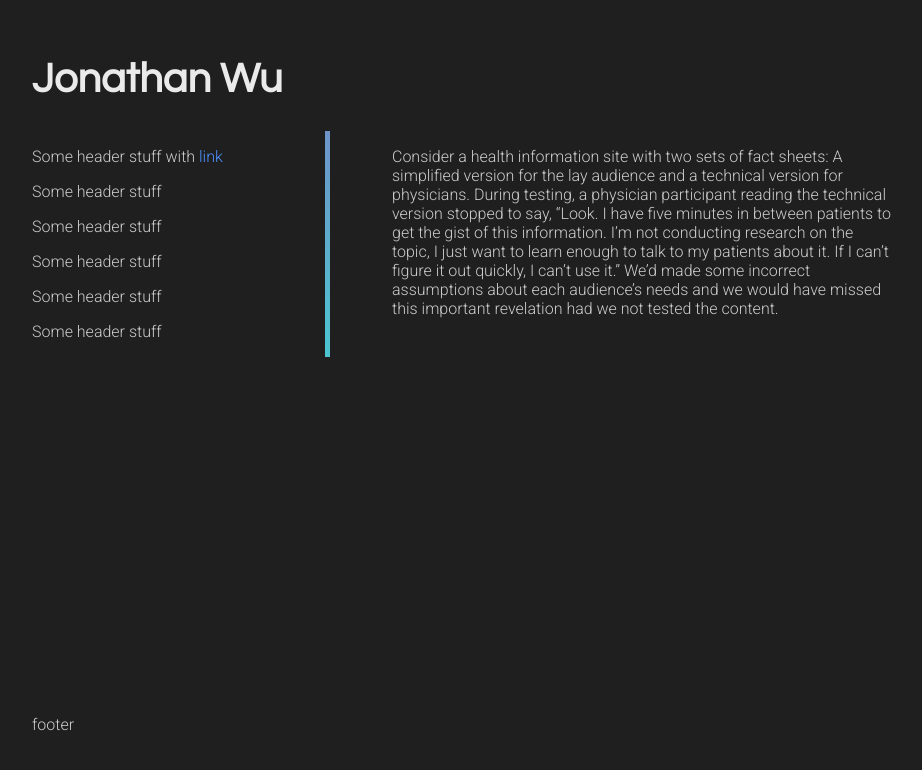
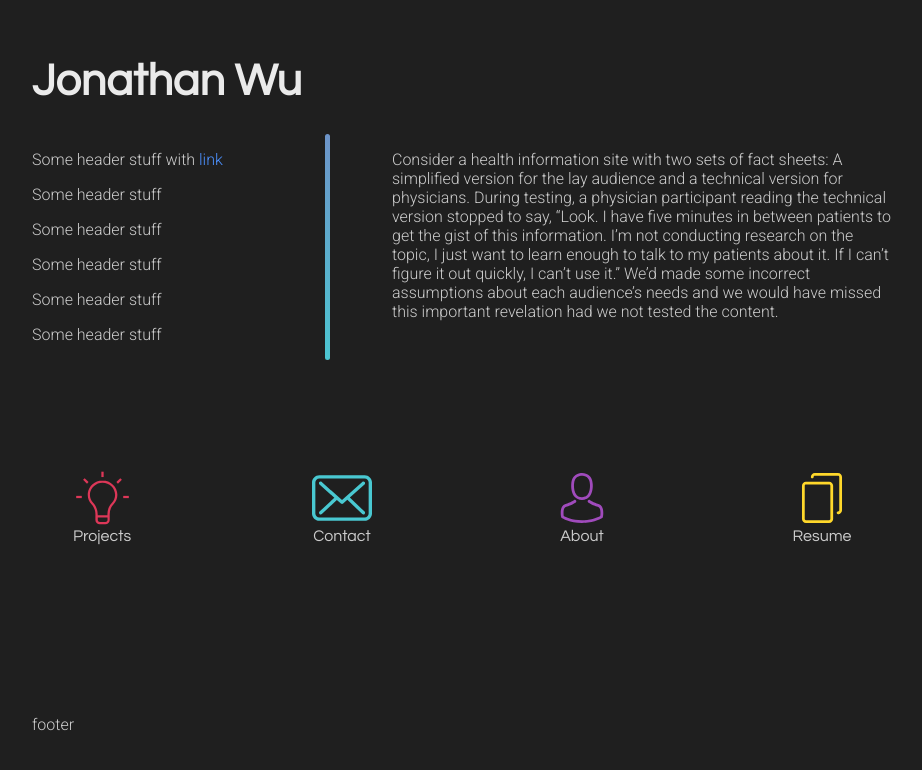
Before and after one commit to wuwica/personalwebsite, a PHP site: page / in a window 1280 px wide. Shown: the top 770 px of the page, without its empty margins (178-1100 px from the left). Run offline with PHP 8.4, Linux system fonts and the light colour scheme.

Commit message:
adding new features
added:
-buttons
-some new text
-some new animations

Need to do:
-button click animations + js
-fill in content
- make svg icons

```diff
--- a/index.html
+++ b/index.html
@@ -20,14 +20,14 @@
         </div>
         <div id="main-content">
 
-            <header>
-                <p>Some header stuff with <span><a>link</a></span></p>
+            <heading>
+                <p>Some header stuff with <a href="#">link</a></p>
                 <p>Some header stuff</p>
                 <p>Some header stuff</p>
                 <p>Some header stuff</p>
                 <p>Some header stuff</p>
                 <p>Some header stuff</p>
-            </header>
+            </heading>
 
             <div class="separator"></div>
             <content>
@@ -35,13 +35,50 @@
             </content>
 
         </div>
+        <div id="menu-cards">
+            <div class="card" id="red">
+                <svg xmlns="http://www.w3.org/2000/svg" xmlns:xlink="http://www.w3.org/1999/xlink" version="1.1" viewBox="0 0 512 512" enable-background="new 0 0 512 512" width="55px" height="60px">
+                    <g>
+                        <g>
+                            <path d="m256,92.3c-74.2,0-127.8,55.3-136.3,114.7-5.3,39.6 7.5,78.2 34.1,107.4 23.4,25 36.2,58.4 36.2,92.8l-.1,54.2c0,21.9 18.1,39.6 40.5,39.6h52.2c22.4,0 40.5-17.7 40.5-39.6l.1-54.2c0-35.4 11.7-67.8 34.1-90.7 24.5-25 37.3-57.3 37.3-90.7-0.1-74.1-63-133.5-138.6-133.5zm46.8,369.1c0,10.4-8.5,18.8-19.2,18.8h-52.2c-10.7,0-19.2-8.3-19.2-18.8v-24h90.5v24zm39.6-159.5c-26.6,27.1-40.5,64.6-40.5,105.3v9.4h-90.5v-9.4c0-38.6-16-77.1-42.6-106.3-23.4-25-33-57.3-28.8-90.7 7.5-50 54-97 116.1-97 65,0 117.2,51.1 117.2,112.6 0,28.1-10.7,55.2-30.9,76.1z" fill="#dd3758"/>
+                            <rect width="21.3" x="245.3" y="11" height="50" fill="#dd3758"/>
+                            <polygon points="385.1,107.4 400,122.3 436.5,87.2 421.5,72.3   " fill="#dd3758"/>
+                            <rect width="52.2" x="448.8" y="236.2" height="20.9" fill="#dd3758"/>
+                            <rect width="52.2" x="11" y="236.2" height="20.9" fill="#dd3758"/>
+                                  <polygon points="90.1,72.2 75.1,87.1 111.6,122.2 126.5,107.3   " fill="#dd3758"/>
+                        </g>
+                    </g>
+                </svg>
+                <h3>Projects</h3>
+            </div>
 
-
-        <footer>
-            <div id="footer-content'">
+            <div class="card" id="blue">
+                <svg xmlns="http://www.w3.org/2000/svg" xmlns:xlink="http://www.w3.org/1999/xlink" version="1.1" id="Capa_1" x="0px" y="0px" viewBox="0 0 483.3 483.3" style="enable-background:new 0 0 483.3 483.3;" xml:space="preserve" width="60px" height="60px">
+                    <path d="M424.3,57.75H59.1c-32.6,0-59.1,26.5-59.1,59.1v249.6c0,32.6,26.5,59.1,59.1,59.1h365.1c32.6,0,59.1-26.5,59.1-59.1    v-249.5C483.4,84.35,456.9,57.75,424.3,57.75z M456.4,366.45c0,17.7-14.4,32.1-32.1,32.1H59.1c-17.7,0-32.1-14.4-32.1-32.1v-249.5    c0-17.7,14.4-32.1,32.1-32.1h365.1c17.7,0,32.1,14.4,32.1,32.1v249.5H456.4z" fill="#49c8d1"/>
+                    <path d="M304.8,238.55l118.2-106c5.5-5,6-13.5,1-19.1c-5-5.5-13.5-6-19.1-1l-163,146.3l-31.8-28.4c-0.1-0.1-0.2-0.2-0.2-0.3    c-0.7-0.7-1.4-1.3-2.2-1.9L78.3,112.35c-5.6-5-14.1-4.5-19.1,1.1c-5,5.6-4.5,14.1,1.1,19.1l119.6,106.9L60.8,350.95    c-5.4,5.1-5.7,13.6-0.6,19.1c2.7,2.8,6.3,4.3,9.9,4.3c3.3,0,6.6-1.2,9.2-3.6l120.9-113.1l32.8,29.3c2.6,2.3,5.8,3.4,9,3.4    c3.2,0,6.5-1.2,9-3.5l33.7-30.2l120.2,114.2c2.6,2.5,6,3.7,9.3,3.7c3.6,0,7.1-1.4,9.8-4.2c5.1-5.4,4.9-14-0.5-19.1L304.8,238.55z" fill="#49c8d1"/>
+                </svg>
+                <h3>Contact</h3>
+            </div>
+            <div class="card" id="purple">
+                <svg xmlns="http://www.w3.org/2000/svg" xmlns:xlink="http://www.w3.org/1999/xlink" version="1.1" id="Capa_1" x="0px" y="0px" viewBox="0 0 482.9 482.9" style="enable-background:new 0 0 482.9 482.9;" xml:space="preserve" width="50px" height="60px">
+                    <path d="M239.7,260.2c0.5,0,1,0,1.6,0c0.2,0,0.4,0,0.6,0c0.3,0,0.7,0,1,0c29.3-0.5,53-10.8,70.5-30.5    c38.5-43.4,32.1-117.8,31.4-124.9c-2.5-53.3-27.7-78.8-48.5-90.7C280.8,5.2,262.7,0.4,242.5,0h-0.7c-0.1,0-0.3,0-0.4,0h-0.6    c-11.1,0-32.9,1.8-53.8,13.7c-21,11.9-46.6,37.4-49.1,91.1c-0.7,7.1-7.1,81.5,31.4,124.9C186.7,249.4,210.4,259.7,239.7,260.2z     M164.6,107.3c0-0.3,0.1-0.6,0.1-0.8c3.3-71.7,54.2-79.4,76-79.4h0.4c0.2,0,0.5,0,0.8,0c27,0.6,72.9,11.6,76,79.4    c0,0.3,0,0.6,0.1,0.8c0.1,0.7,7.1,68.7-24.7,104.5c-12.6,14.2-29.4,21.2-51.5,21.4c-0.2,0-0.3,0-0.5,0l0,0c-0.2,0-0.3,0-0.5,0    c-22-0.2-38.9-7.2-51.4-21.4C157.7,176.2,164.5,107.9,164.6,107.3z" fill="#a04bbc"/>
+                    <path d="M446.8,383.6c0-0.1,0-0.2,0-0.3c0-0.8-0.1-1.6-0.1-2.5c-0.6-19.8-1.9-66.1-45.3-80.9c-0.3-0.1-0.7-0.2-1-0.3    c-45.1-11.5-82.6-37.5-83-37.8c-6.1-4.3-14.5-2.8-18.8,3.3c-4.3,6.1-2.8,14.5,3.3,18.8c1.7,1.2,41.5,28.9,91.3,41.7    c23.3,8.3,25.9,33.2,26.6,56c0,0.9,0,1.7,0.1,2.5c0.1,9-0.5,22.9-2.1,30.9c-16.2,9.2-79.7,41-176.3,41    c-96.2,0-160.1-31.9-176.4-41.1c-1.6-8-2.3-21.9-2.1-30.9c0-0.8,0.1-1.6,0.1-2.5c0.7-22.8,3.3-47.7,26.6-56    c49.8-12.8,89.6-40.6,91.3-41.7c6.1-4.3,7.6-12.7,3.3-18.8c-4.3-6.1-12.7-7.6-18.8-3.3c-0.4,0.3-37.7,26.3-83,37.8    c-0.4,0.1-0.7,0.2-1,0.3c-43.4,14.9-44.7,61.2-45.3,80.9c0,0.9,0,1.7-0.1,2.5c0,0.1,0,0.2,0,0.3c-0.1,5.2-0.2,31.9,5.1,45.3    c1,2.6,2.8,4.8,5.2,6.3c3,2,74.9,47.8,195.2,47.8s192.2-45.9,195.2-47.8c2.3-1.5,4.2-3.7,5.2-6.3    C447,415.5,446.9,388.8,446.8,383.6z" fill="#a04bbc"/>
+                </svg>
+                <h3>About</h3>
+            </div>
+            <div class="card" id="yellow">
+                <svg xmlns="http://www.w3.org/2000/svg" xmlns:xlink="http://www.w3.org/1999/xlink" version="1.1" id="Capa_1" x="0px" y="0px" viewBox="0 0 488.3 488.3" style="enable-background:new 0 0 488.3 488.3;" xml:space="preserve" width="50px" height="60">
+                    <path d="M314.25,85.4h-227c-21.3,0-38.6,17.3-38.6,38.6v325.7c0,21.3,17.3,38.6,38.6,38.6h227c21.3,0,38.6-17.3,38.6-38.6V124    C352.75,102.7,335.45,85.4,314.25,85.4z M325.75,449.6c0,6.4-5.2,11.6-11.6,11.6h-227c-6.4,0-11.6-5.2-11.6-11.6V124    c0-6.4,5.2-11.6,11.6-11.6h227c6.4,0,11.6,5.2,11.6,11.6V449.6z" fill="#ffd82b"/>
+                    <path d="M401.05,0h-227c-21.3,0-38.6,17.3-38.6,38.6c0,7.5,6,13.5,13.5,13.5s13.5-6,13.5-13.5c0-6.4,5.2-11.6,11.6-11.6h227    c6.4,0,11.6,5.2,11.6,11.6v325.7c0,6.4-5.2,11.6-11.6,11.6c-7.5,0-13.5,6-13.5,13.5s6,13.5,13.5,13.5c21.3,0,38.6-17.3,38.6-38.6    V38.6C439.65,17.3,422.35,0,401.05,0z" fill="#ffd82b"/>
+                </svg>
+                <h3>Resume</h3>
+            </div>
+        </div>
+        <footing>
+            <div id="footer-content">
                 <p>footer</p>
             </div>
-        </footer>
+        </footing>
 
         <!-- Global site tag (gtag.js) - Google Analytics -->
         <script async src="https://www.googletagmanager.com/gtag/js?id=UA-114498304-1"></script>
--- a/mainSheet.css
+++ b/mainSheet.css
@@ -1,29 +1,39 @@
+:root{
+    --title-text-colour: #eaeaea;
+    --text-colour: #ccc;
+    --background-colour: #1f1f1f;
+    --theme-red: #dd3758;
+    --theme-blue: #49c8d1;
+    --theme-purple: #a04bbc;
+    --theme-yellow: #ffd82b;
+}
+
 h1 {
     margin: 0 0 30px 0;
     font-family: 'Questrial', sans-serif;
-    font-size: 2.6em;
-    color: #eaeaea;
+    font-size: 2.8em;
+    color: var(--title-text-colour);
 }
 
 p {
     font-family: 'Roboto', sans-serif;
     font-weight: lighter;
-    color: #ccc;
+    color: var(--text-colour);
 }
 
 a{
+    transition: all 0.4s ease;
     color: #4c91ff;
     text-decoration: none;
-    background: #1f1f1f
 }
 
 a:hover {
-    color: blue;
+    color:  #0044b3;
 }
 
 body {
     padding: 50px;
-    background-color: #1f1f1f
+    background-color: var(--background-colour);
 }
 
 #title {
@@ -44,15 +54,25 @@ body {
     flex-direction: row;
     justify-content: space-between;
     flex-wrap: wrap;
+    /*
+    background-color: #262626;
+    padding: 50px;
+    experimental stuff
+    */
 }
 
-footer {
+footing {
     width: 860px;
     position: absolute;
     bottom: 50px;
 }
 
-header {
+#footer-content{
+    width: 100%;
+}
+
+
+heading {
     width: 230px;
     float: left;
 }
@@ -75,20 +95,93 @@ skill-box {
     height: 50px;
 }
 
-.skills path {}
+.skills path {
+
+}
+
+#menu-cards{
+    margin-top: 100px;
+    display: flex;
+    justify-content: space-around;
+    max-width: 960px;
+    width:100%;
+}
+
+.card{
+    transition: all 0.4s ease;
+    color: var(--text-colour);
+    display: flex;
+    justify-content: center;
+    align-items: center;
+    flex-direction: column;
+    width: 70px;
+    padding: 5px;
+    border: 3px solid transparent;
+    border-radius: 3px;
+}
+
+h3{
+    margin: 0;
+    font-family: 'Questrial', sans-serif;
+    font-size: 1em ;
+    font-weight: lighter;
+}
+
+#red:hover{
+    color: var(--theme-red);
+    border-color: var(--theme-red);
+}
+
+#blue:hover{
+    color: var(--theme-blue);
+    border-color: var(--theme-blue);
+}
+
+#purple:hover{
+    color: var(--theme-purple);
+    border-color: var(--theme-purple);
+}
+
+#yellow:hover{
+    color: var(--theme-yellow);
+    border-color: var(--theme-yellow);
+}
+
+@keyframes slideup {
+    0%{
+        transform: translateY(100%);
+
+    }
+    15% {
+        transform: translateY(100%);
+        animation-timing-function: ease-out
+    }
+    50% {
+        transform: translateY(0%);
+        animation-timing-function: ease-in;
+    }
+    65% {
+        transform: translateY(-75%);
+        animation-timing-function: ease-out;
+    }
+    100%{
+        transform: translateY(-100%);
+        display: none;
+    }
+}
 
 .separator {
     width: 5px;
-    background: linear-gradient(45deg, #dd3758, #49c8d1, #A04BBC, #ffd82b, #dd3758);
+    background: linear-gradient(45deg, var(--theme-red), var(--theme-blue), var(--theme-purple), var(--theme-yellow), var(--theme-red));
     background-size: 1000% 1000%;
     background-position: 0% 0%;
-    -webkit-animation: AnimationName 10s linear infinite;
-    -moz-animation: AnimationName 10s linear infinite;
-    animation: AnimationName 10s linear infinite;
-
+    -webkit-animation: GradientLoop 10s linear infinite;
+    -moz-animation: GradientLoop 10s linear infinite;
+    animation: GradientLoop 10s linear infinite;
+    border-radius: 5px;
 }
 
-@-webkit-keyframes AnimationName {
+@-webkit-keyframes GradientLoop {
     0% {
         background-position: 0% 0%
     }
@@ -97,7 +190,7 @@ skill-box {
     }
 }
 
-@-moz-keyframes AnimationName {
+@-moz-keyframes GradientLoop {
     0% {
         background-position: 0% 0%
     }
@@ -106,7 +199,7 @@ skill-box {
     }
 }
 
-@keyframes AnimationName {
+@keyframes GradientLoop {
     0% {
         background-position: 0% 0%
     }
@@ -126,9 +219,13 @@ skill-box {
     content {
         width: 100%;
     }
-    footer {
+    footing {
         width: 100%;
+    }
+
+    #footer-content {
         margin: 0 50px;
+        width: auto;
     }
     .separator {
         width: 100%;
```
Also changed, not shown: imgs/light-bulb.svg (added).
